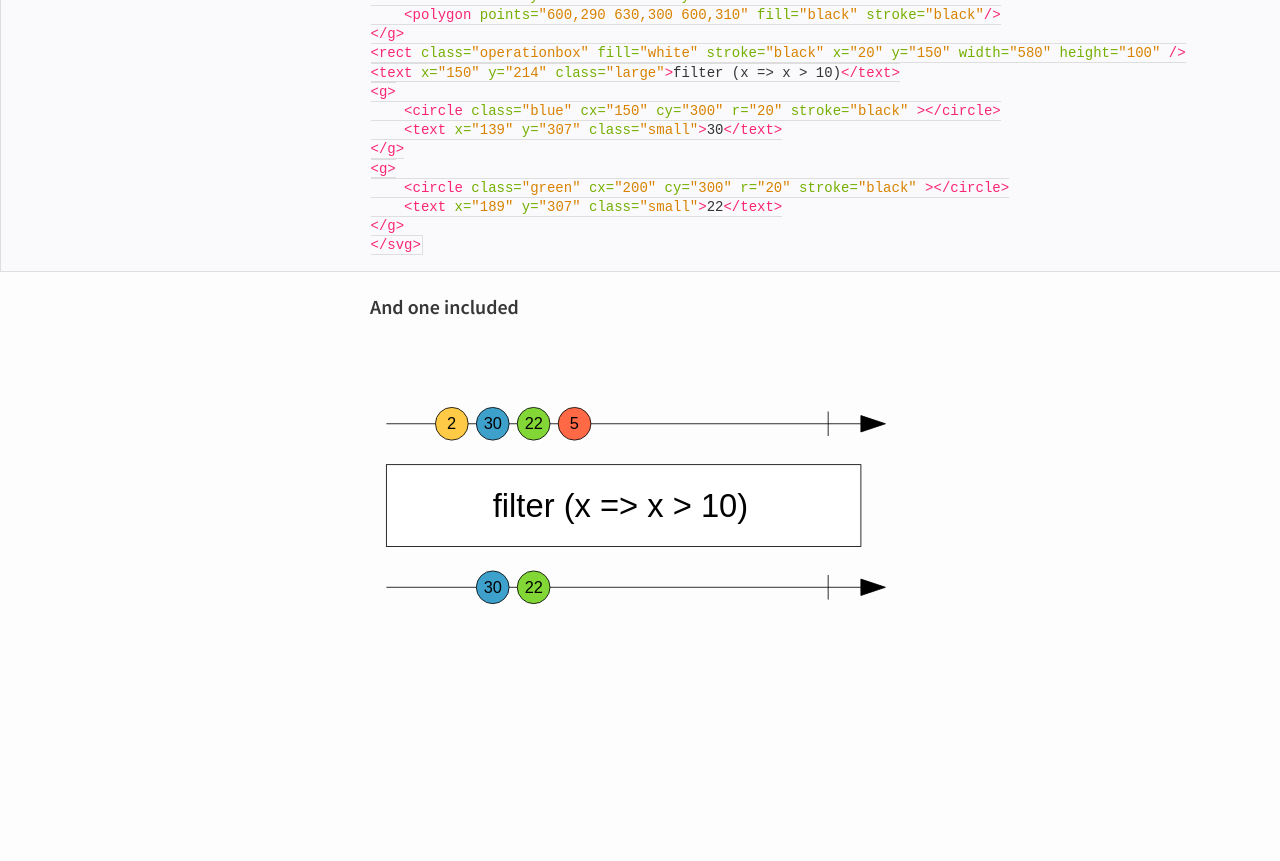
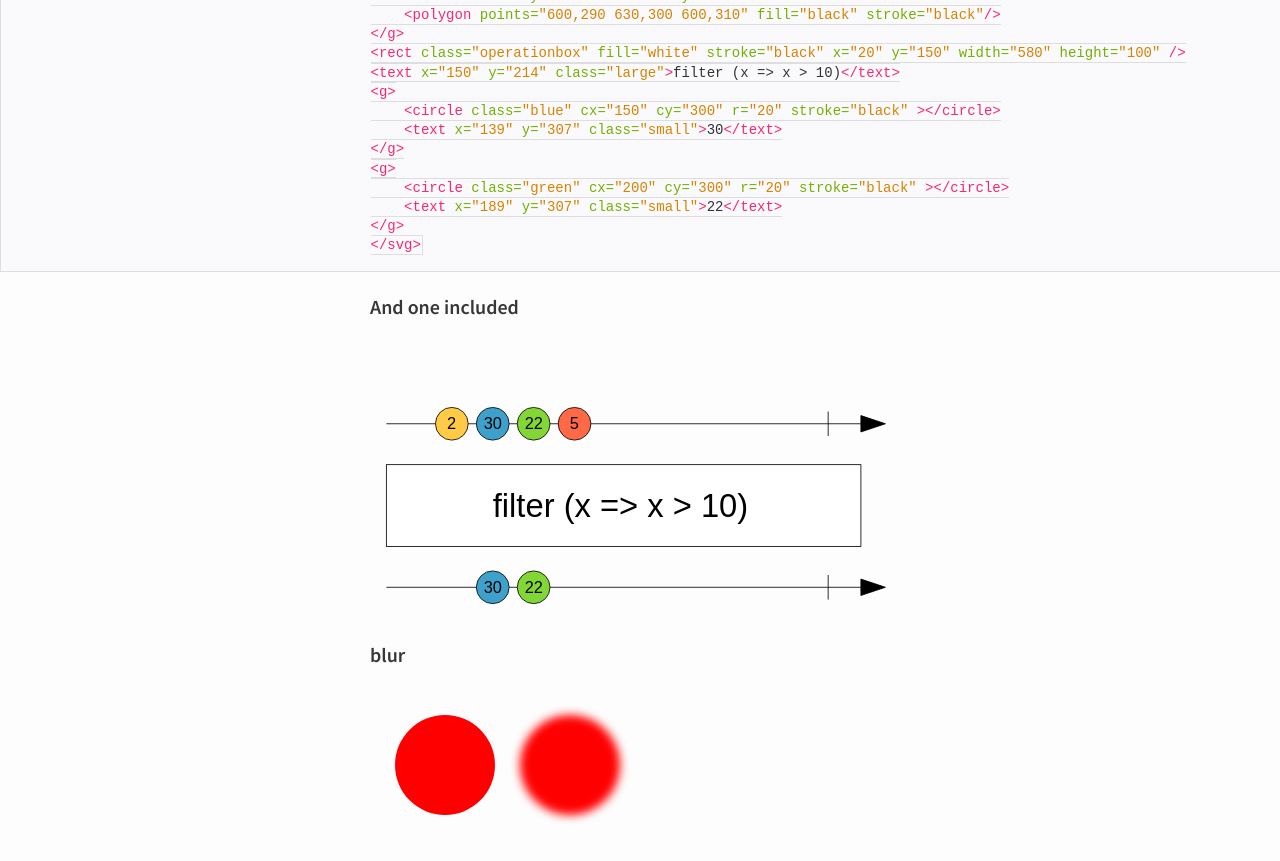
Before and after one commit to tikal86/tikal86.github.io, a Jekyll site: the page built from _posts/2020-04-19-playing-around-with-svg.md, in a window 1280 px wide and 900 px high, scrolled down 2066 px. Shown: the top 861 px of the window. Built offline with Jekyll 4.4.1, drawn with Linux system fonts in a browser that asks for light colours; before the commit the page ends 2746 px from its top, so only the background shows below that.

Commit message:
Update 2020-04-19-playing-around-with-svg.md

```diff
--- a/_posts/2020-04-19-playing-around-with-svg.md
+++ b/_posts/2020-04-19-playing-around-with-svg.md
@@ -115,3 +115,6 @@ To learn how to best show svgs on my blog pages I am playing around with the opt
 
 #### And one included
 ![observable svg](/images/observable.svg)
+
+#### blur
+![blur circle](/images/blur.svg)
```
